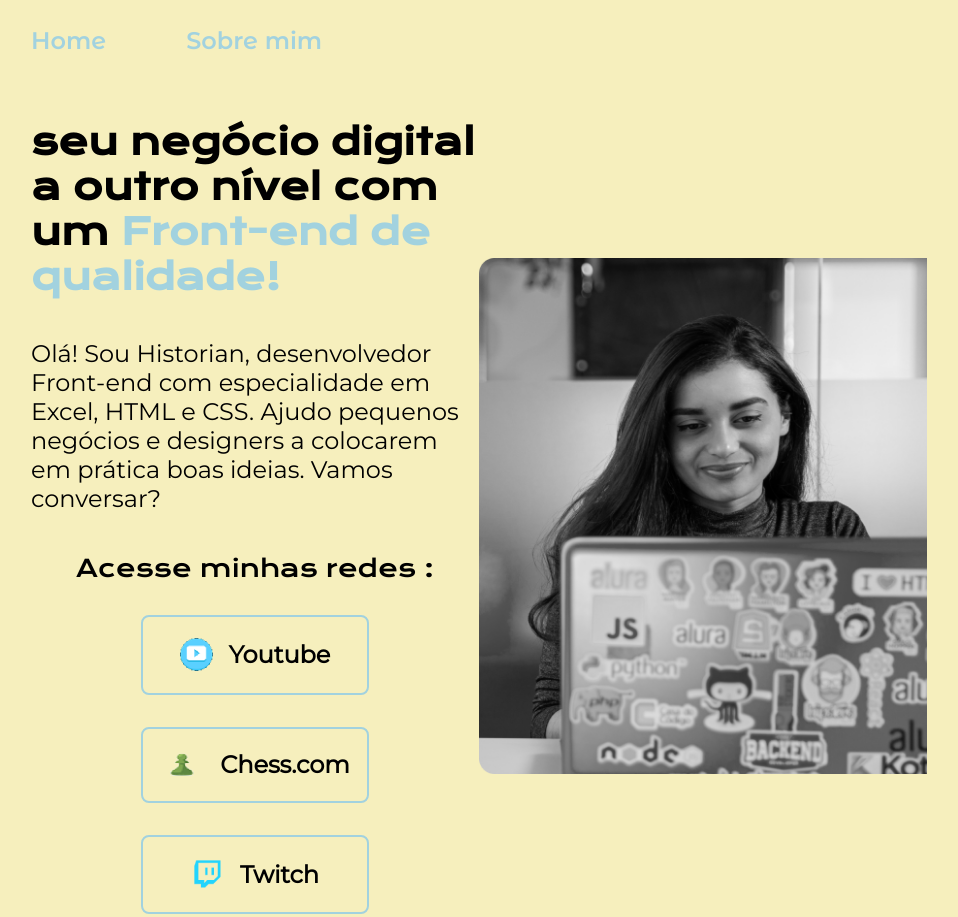
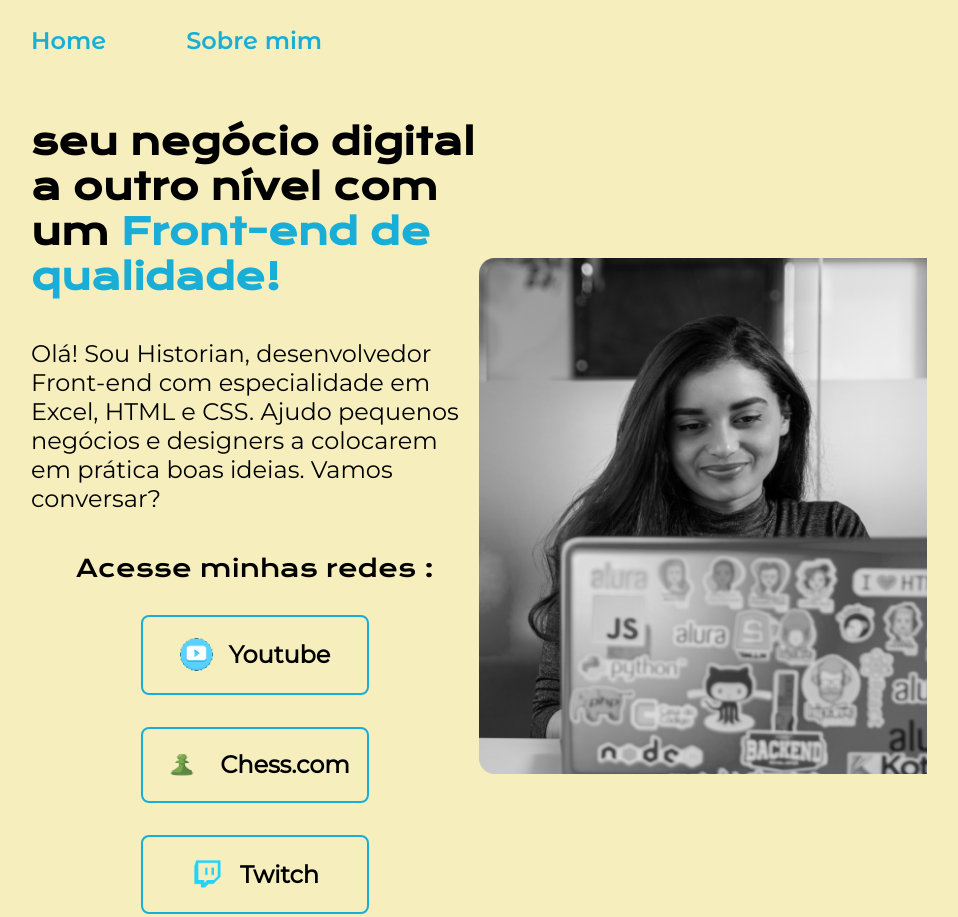
Before and after one commit to lucas-lfdsn/NumeroAleatorio, a plain HTML site: page Coding figma/index.html in a window 1280 px wide. Shown: the top 917 px of the page, without its empty margins (161-1119 px from the left). Drawn offline with nearby package versions, Linux system fonts and the light colour scheme.

Commit message:
Mudança de cor

```diff
--- a/Coding figma/styles/style.css
+++ b/Coding figma/styles/style.css
@@ -6,7 +6,7 @@
 {
     --cor-primaria:#F6EFBD;
     --cor-secundaria:#000000;
-    --cor-terciaria:#A2D2DF;
+    --cor-terciaria:#19aed7;
     --cor-quartenaria:#FADFA1;
     --font-primaria:"Krona One", sans-serif;
     --font-secundaria:"Montserrat", sans-serif;
```
